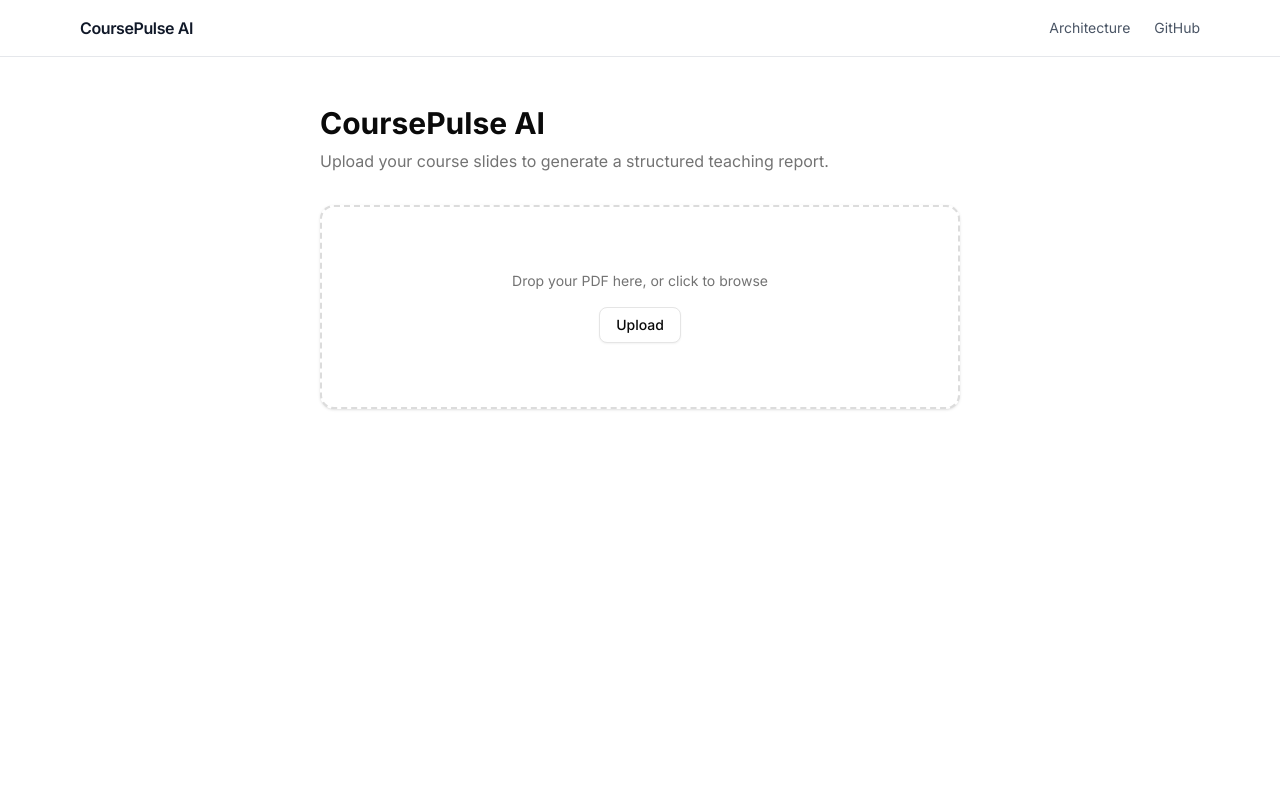
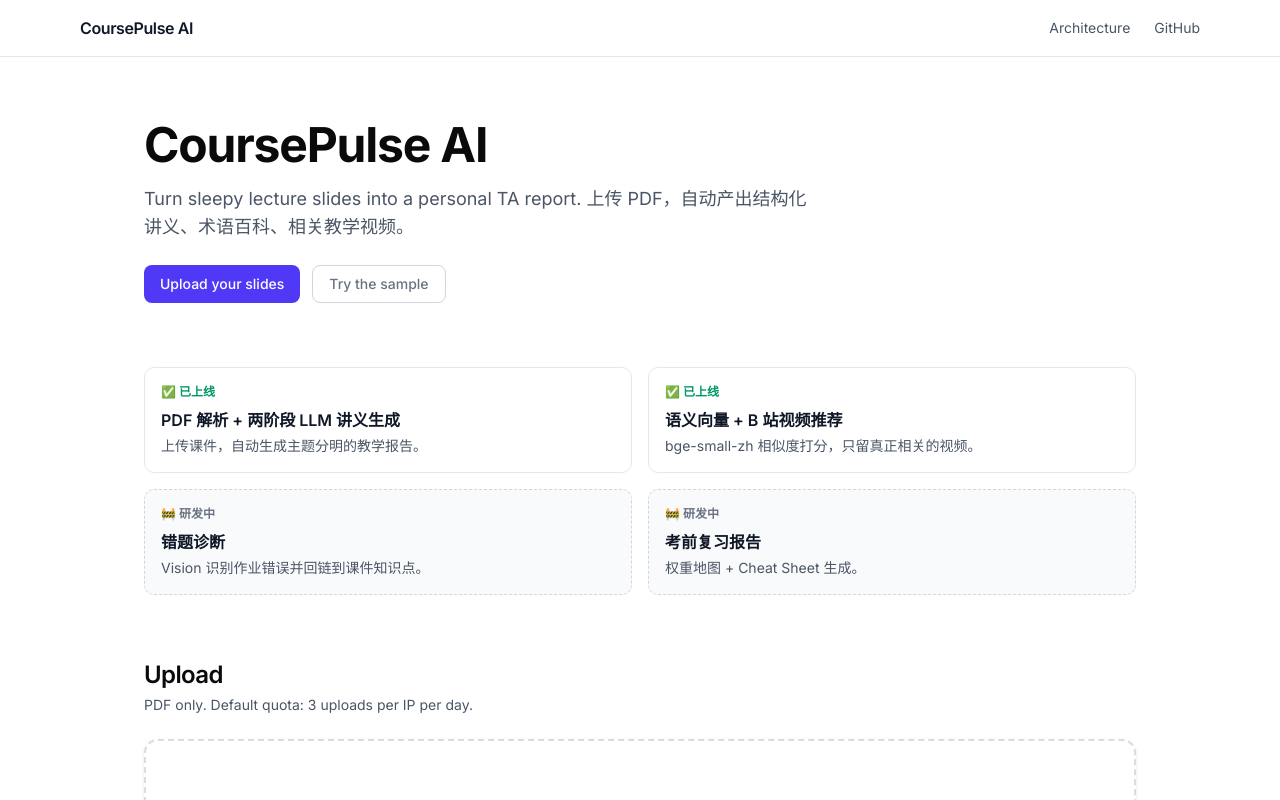
Before and after one commit to CarterJia/Coursepulse-AI, a Next.js app in the folder frontend/: page / in a window 1280 px wide. Shown: the top 800 px of the page. Built offline with nearby package versions, Linux system fonts and the light colour scheme; no server answers.

Commit message:
feat(frontend): hero + feature strip + structured homepage

```diff
--- a/frontend/app/page.tsx
+++ b/frontend/app/page.tsx
@@ -5,15 +5,70 @@ import { UploadForm } from "@/components/upload-form";
 import { JobStatus } from "@/components/job-status";
 import { DocumentList } from "@/components/document-list";
 
+const FEATURES: { status: "shipped" | "wip"; title: string; blurb: string }[] = [
+  { status: "shipped", title: "PDF 解析 + 两阶段 LLM 讲义生成", blurb: "上传课件，自动生成主题分明的教学报告。" },
+  { status: "shipped", title: "语义向量 + B 站视频推荐", blurb: "bge-small-zh 相似度打分，只留真正相关的视频。" },
+  { status: "wip", title: "错题诊断", blurb: "Vision 识别作业错误并回链到课件知识点。" },
+  { status: "wip", title: "考前复习报告", blurb: "权重地图 + Cheat Sheet 生成。" },
+];
+
 export default function HomePage() {
   const [jobId, setJobId] = useState<string | null>(null);
   const [docId, setDocId] = useState<string | null>(null);
 
   return (
-    <main className="max-w-2xl mx-auto py-12 px-4 space-y-8">
+    <main className="max-w-5xl mx-auto py-16 px-4 space-y-16">
+      <section>
+        <h1 className="text-4xl md:text-5xl font-bold tracking-tight">CoursePulse AI</h1>
+        <p className="mt-4 text-lg text-gray-600 max-w-2xl">
+          Turn sleepy lecture slides into a personal TA report.
+          上传 PDF，自动产出结构化讲义、术语百科、相关教学视频。
+        </p>
+        <div className="mt-6 flex gap-3">
+          <a
+            href="#upload"
+            className="inline-flex items-center rounded-md bg-indigo-600 text-white px-4 py-2 text-sm font-medium hover:bg-indigo-500 transition-colors"
+          >
+            Upload your slides
+          </a>
+          <button
+            type="button"
+            disabled
+            className="inline-flex items-center rounded-md border border-gray-300 bg-white text-gray-500 px-4 py-2 text-sm font-medium cursor-not-allowed"
+            title="Wired up in the sample-route task"
+          >
+            Try the sample
+          </button>
+        </div>
+      </section>
+
+      <section aria-label="Features" className="grid md:grid-cols-2 gap-4">
+        {FEATURES.map((f) => (
+          <div
+            key={f.title}
+            className={`rounded-lg border p-4 ${
+              f.status === "shipped" ? "border-gray-200 bg-white" : "border-dashed border-gray-300 bg-gray-50"
+            }`}
+          >
+            <div className="flex items-center gap-2">
+              <span className="text-xs font-semibold">
+                {f.status === "shipped" ? (
+                  <span className="text-emerald-600">✅ 已上线</span>
+                ) : (
+                  <span className="text-gray-500">🚧 研发中</span>
+                )}
+              </span>
+            </div>
+            <h3 className="mt-2 font-semibold text-gray-900">{f.title}</h3>
+            <p className="mt-1 text-sm text-gray-600">{f.blurb}</p>
+          </div>
+        ))}
+      </section>
+
+      <section id="upload" className="space-y-6">
         <div>
-        <h1 className="text-3xl font-bold mb-2">CoursePulse AI</h1>
-        <p className="text-muted-foreground">Upload your course slides to generate a structured teaching report.</p>
+          <h2 className="text-2xl font-semibold tracking-tight">Upload</h2>
+          <p className="mt-1 text-sm text-gray-600">PDF only. Default quota: 3 uploads per IP per day.</p>
         </div>
 
         <UploadForm
@@ -24,12 +79,19 @@ export default function HomePage() {
         />
 
         {jobId && (
-        <JobStatus jobId={jobId} onComplete={() => {
+          <JobStatus
+            jobId={jobId}
+            onComplete={() => {
               if (docId) window.location.href = `/documents/${docId}`;
-        }} />
+            }}
+          />
         )}
+      </section>
 
+      <section aria-label="Recent documents">
+        <h2 className="text-2xl font-semibold tracking-tight mb-4">Recent documents</h2>
         <DocumentList />
+      </section>
     </main>
   );
 }
```
Lines whose indentation alone changed are shown as unchanged.
